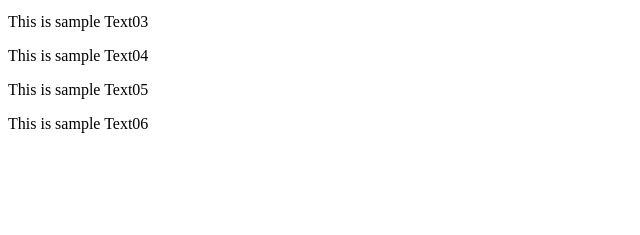
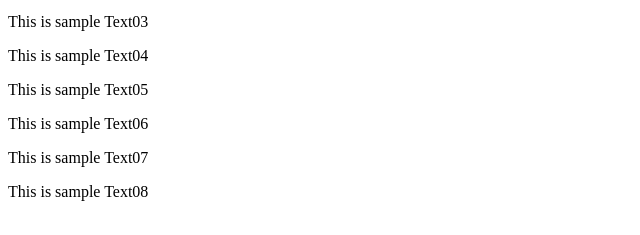
Before and after one commit to maprang007/dede, a plain HTML site: page index.html in a window 1280 px wide. Shown: the part 101-336 px from the top of the page, without its empty margins (0-640 px from the left). Drawn offline with Linux system fonts and the light colour scheme.

Commit message:
addtext000

```diff
--- a/index.html
+++ b/index.html
@@ -12,5 +12,7 @@
     <p>This is sample Text04</p>
     <p>This is sample Text05</p>
     <p>This is sample Text06</p>
+    <p>This is sample Text07</p>
+    <p>This is sample Text08</p>
 </body>
 </html>
```
